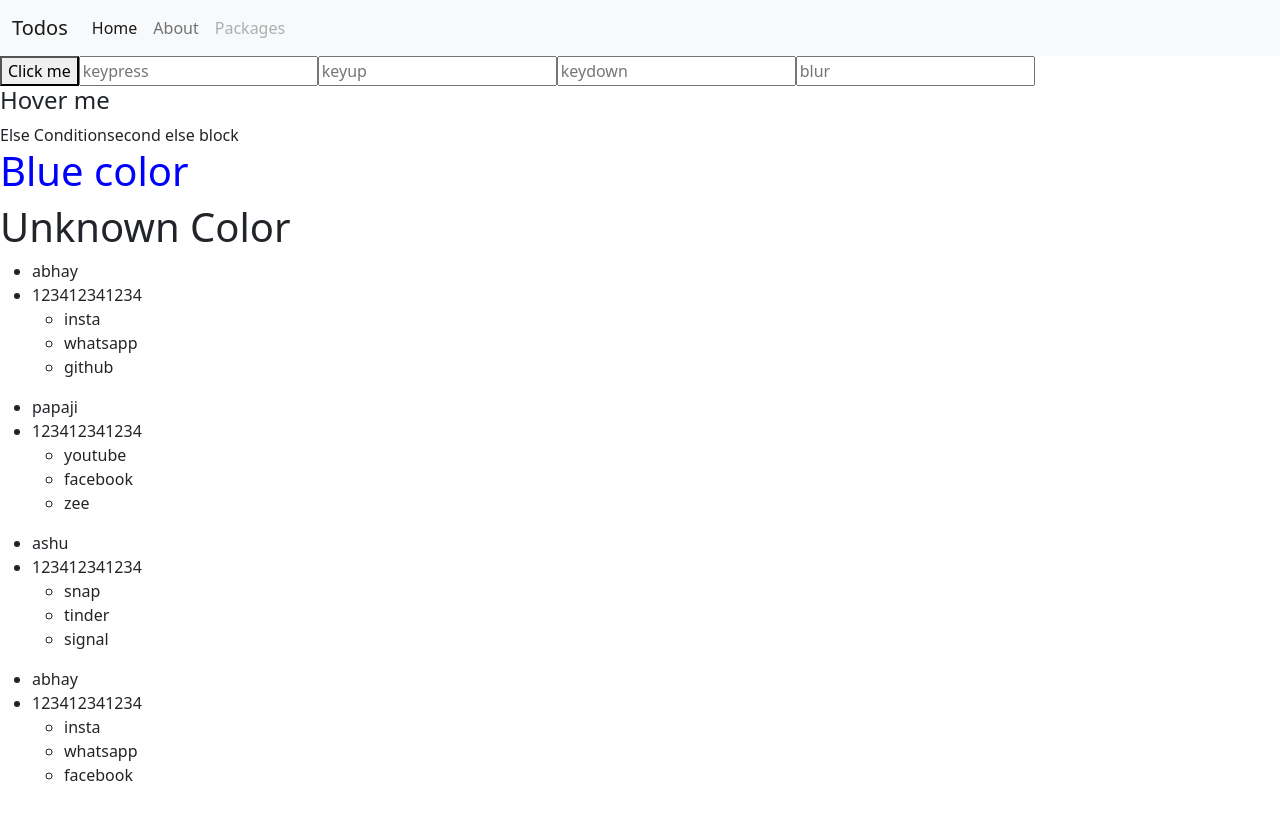
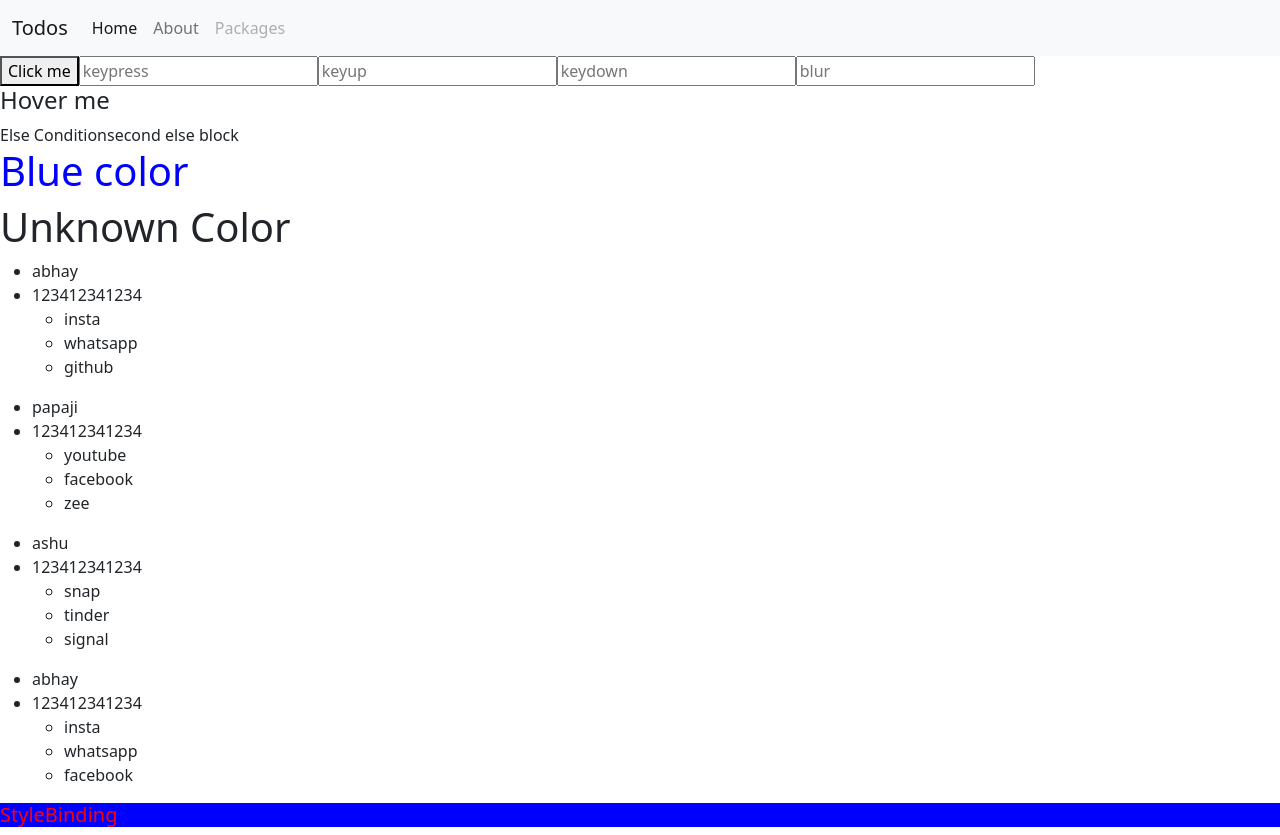
Before and after one commit to AbhinavNmdo/Angular, an Angular app: page / in a window 1280 px wide. Before the commit the page ends 803 px from the top, so only its background shows below. Built offline with nearby package versions, Linux system fonts and the light colour scheme.

Commit message:
How style binding works in angular

```diff
--- a/src/app/MyComponents/user-auth/login/login.component.html
+++ b/src/app/MyComponents/user-auth/login/login.component.html
@@ -50,3 +50,6 @@
         </ul>
     </ul>
 </div>
+
+<!-- Style Binding -->
+<h5 [style.color]="styleColor" [style.backgroundColor]="styleBgColor">StyleBinding</h5>
--- a/src/app/MyComponents/user-auth/login/login.component.ts
+++ b/src/app/MyComponents/user-auth/login/login.component.ts
@@ -39,5 +39,8 @@ export class LoginComponent implements OnInit {
     {name: "abhay", number: 123412341234, socialmedia:['insta', 'whatsapp', 'facebook']},
   ]
 
+  // Style Binding
+  styleColor = 'red';
+  styleBgColor = 'blue';
 
 }
```
